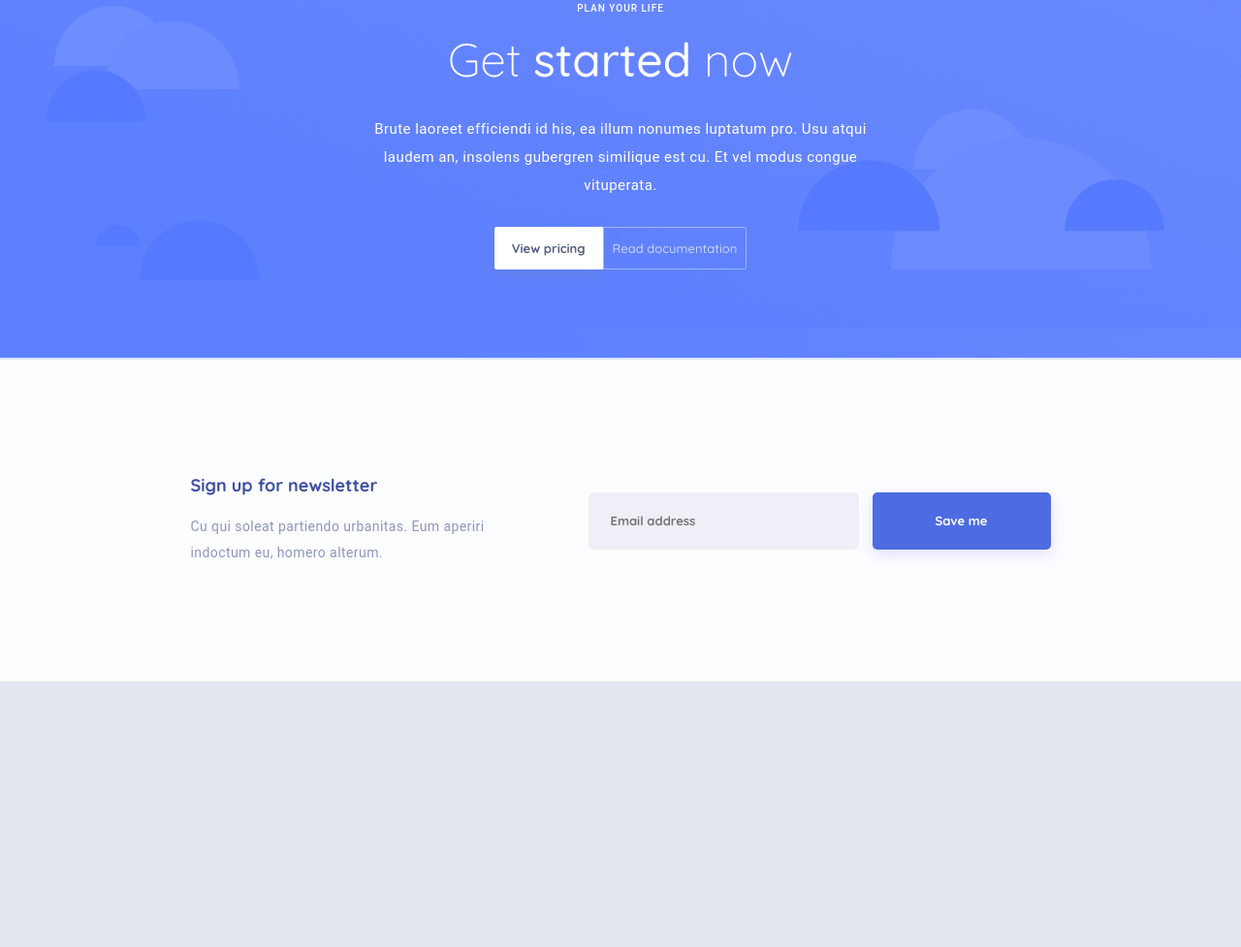
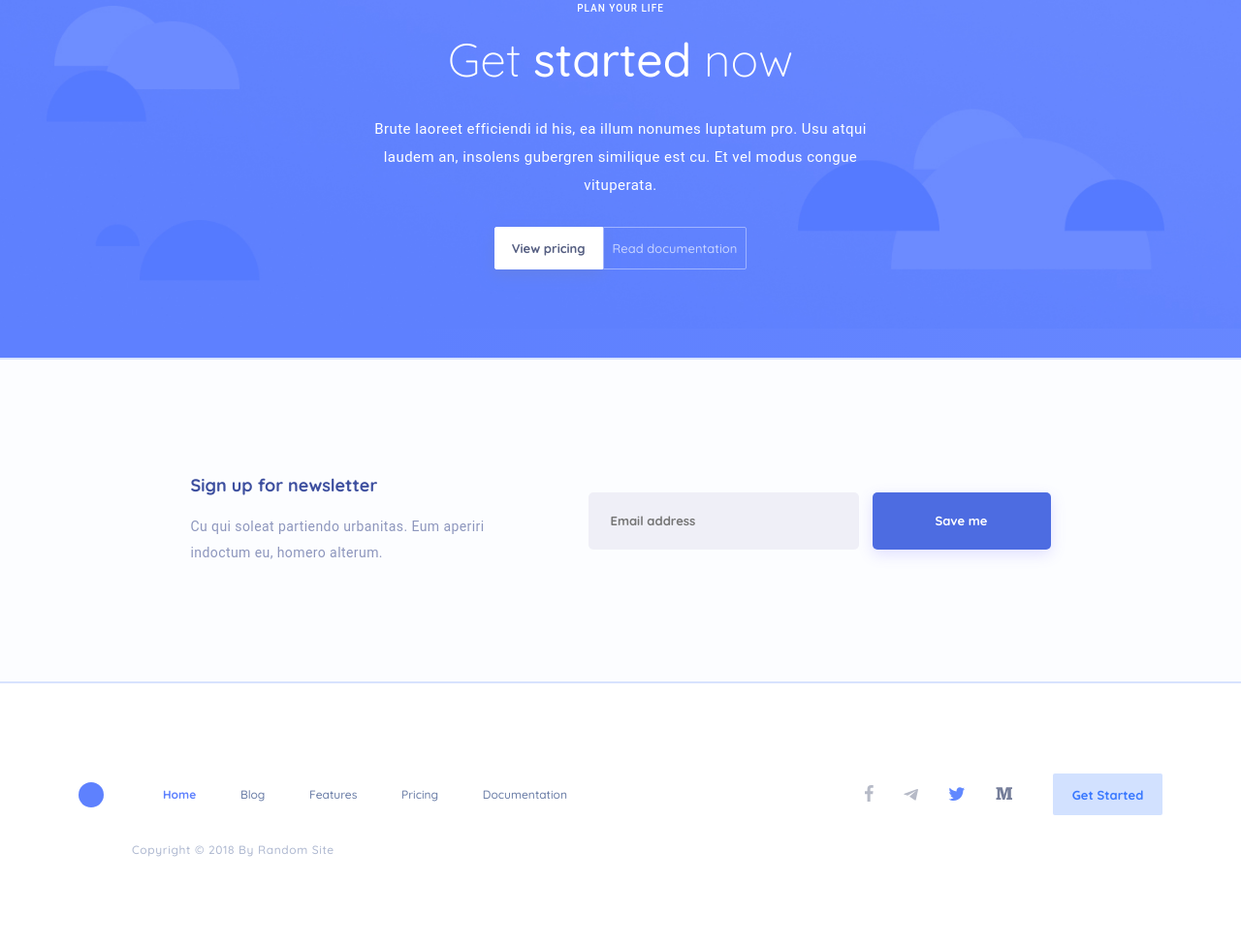
Before and after one commit to Markuvines/Landing2, a website: page src/index.pug in a window 1280 px wide. Shown: the part 5040-6017 px from the top of the page at 97% size. Before the commit the page ends 5743 px from the top, so only its background shows below. Drawn offline with nearby package versions, Linux system fonts and the light colour scheme; files that its build step writes are made by us from their sources; files whose address does not match are found by name.

Commit message:
added 'footer' block

```diff
--- /dev/null
+++ b/src/blocks/footer/footer.scss
@@ -0,0 +1,24 @@
+.footer {
+  background-color: #fff;
+  &__content {
+    margin: 0 auto;
+    max-width: 1206px;
+  }
+  &__header {
+    margin-bottom: 28px;
+  }
+  &__copyright {
+    margin-left: 99px;
+    font-family: Quicksand;
+    font-style: normal;
+    font-weight: 500;
+    font-size: 12px;
+    line-height: 15px;
+    display: flex;
+    align-items: center;
+    text-align: center;
+    letter-spacing: 0.05em;
+    text-transform: capitalize;
+    color: #AEB8D0;
+  }
+}
--- a/src/index.pug
+++ b/src/index.pug
@@ -292,6 +292,34 @@ html(lang="en")
               .newsLetter__text Cu qui soleat partiendo urbanitas. Eum aperiri indoctum eu, homero alterum.
             input.newsLetter__input(type="text" placeholder="Email address")
             button.newsLetter__formButton Save me
+      .line.wrapper__line
+      footer.footer.wrapper__footer
+        .footer__content
+          .header.footer__header
+            img.header__logo(src="./img/logo.svg", alt="logo")
+            ul.header__menu.menu
+              li.menu__item--active.menu__item
+                a(href="index.html") Home
+              li.menu__item
+                a(href="blog.html") Blog
+              li.menu__item Features
+              li.menu__item Pricing
+              li.menu__item Documentation
+            ul.header__social.social
+              li.social__item
+                a(href="")
+                  img(src="./img/social/f.svg", alt="")
+              li.social__item
+                a(href="")
+                  img(src="./img/social/twitter.svg", alt="")
+              li.social__item
+                a(href="")
+                  img(src="./img/social/Vector.svg", alt="")
+              li.social__item
+                a(href="")
+                  img(src="./img/social/M.svg", alt="")
+            button.header__getStarted.getStarted Get Started
+          .footer__copyright Copyright © 2018 by Random site
   script(src="https://ajax.googleapis.com/ajax/libs/jquery/1.12.4/jquery.min.js")
   script(src="./js/slick.min.js")
   script(src="./js/index.js")
--- a/src/main.scss
+++ b/src/main.scss
@@ -47,6 +47,9 @@ html {
   &__newsLetter {
     padding: 119px 10px
   }
+  &__footer {
+    padding: 93px 0
+  }
 }
 
 @import './blocks/header/header.scss';
@@ -63,3 +66,4 @@ html {
 @import './blocks/customerHelp/customerHelp.scss';
 @import './blocks/planYourLife/planYourLife.scss';
 @import './blocks/newsLetter/newsLetter.scss';
+@import './blocks/footer/footer.scss';
```
